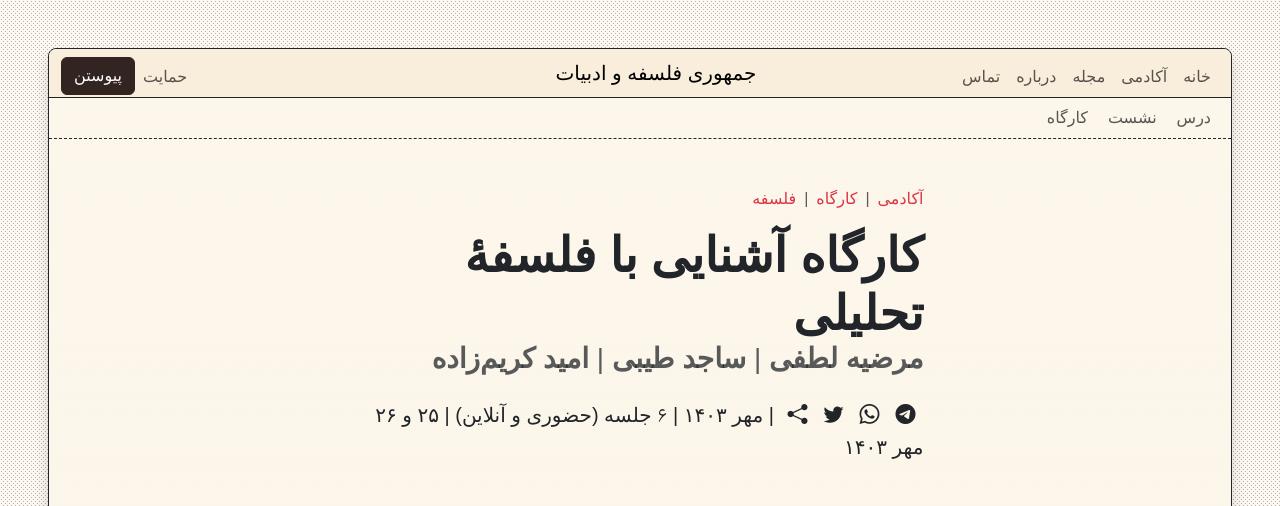
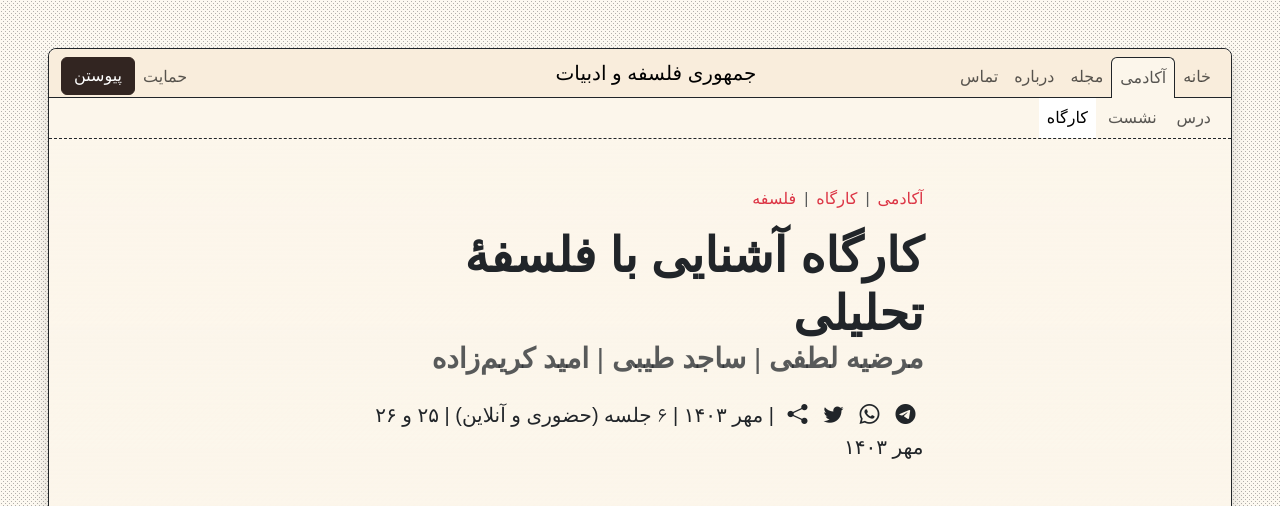
Before and after one commit to phicudemy/phicudemy.github.io, a Jekyll site: the page built from _events/2024-09-24-workshop-isfahan2024.md, in a window 1280 px wide. Shown: the top 506 px of the page. Built offline with Jekyll 4.4.1, drawn with Linux system fonts in a browser that asks for light colours; some web fonts are replaced; comment, search, counter and statistics services are not loaded; grey boxes are pictures that could not be loaded.

Commit message:
update navtop active tag

```diff
--- a/_data/navtop.yml
+++ b/_data/navtop.yml
@@ -2,7 +2,7 @@
   link: /
 - name: آکادمی
   link: /academy/
-  slug: courses
+  slug: academy
 - name: مجله
   link: /magazine/
   slug: magazine
--- a/_includes/navtop.html
+++ b/_includes/navtop.html
@@ -35,6 +35,12 @@
     <div class="container-fluid justify-content-between">
       <ul class="navbar-nav flex-row">
         {% for content in site.contents %}
+        {% if page.url == content.url %}
+        {%assign active = 'active' %}
+        {% elsif page.contents %}
+        {% for cont in page.contents %}{% if cont.path == content.relative_path %}{%assign active = 'active' %}{% else %}{%assign active = '' %}{%endif%}{%endfor%}
+        {% else %}{%assign active = '' %}
+        {%endif%}
         {% if content.section contains section %}
         {%assign contsize = 0 %}
         {% for post in target %}
@@ -44,7 +50,8 @@
         {%endfor%}
         {%if contsize > 0 %}
         <li class="nav-item me-3 me-lg-1">
-          <a class="nav-link d-sm-flex align-items-sm-center {% if page.url == content.url or page.contents == content.relative_path %} active {%endif%}" href="{{content.url}}">{{content.title}}</a>
+
+          <a class="nav-link d-sm-flex align-items-sm-center {{active}}" href="{{content.url}}">{{content.title}}</a>
         </li>
         {%endif%}
         {%endif%}
--- a/_layouts/course.html
+++ b/_layouts/course.html
@@ -30,7 +30,7 @@ jsFile: post.js
         </h3>
         <p class=" mt-2 lead">
           <i class="bi bi-telegram p-2"></i><i class="bi bi-whatsapp p-2"></i><i class="bi bi-twitter p-2"></i><i class="bi bi-share-fill p-2"></i> |
-          <span class="persianMonth" data-timestamp="{{page.date | date: '%s'}}"></span>
+          <span class="persianMonth" data-timestamp="{%if page.start %}{{page.start | date: '%s'}}{%else%}{{page.date | date: '%s'}}{%endif%}"></span>
           {%if page.sessions %} | <span class="font-fd">{{page.sessions}}</span> جلسه {%endif%}
           {% if page.format %}(<span>{% for frmt in page.format %}{% assign fmt = site.data.dict | where: 'en', frmt | first %}{{fmt.fa}}{% unless forloop.last %} و {% endunless %}{%endfor%}</span>){%endif%}
           {% if page.schedule %} | {{page.schedule}}{%endif%} {% if page.register %}<a class="btn d-none d-sm-block float-end btn-lg btn-first" href="{{page.register}}" target="_blank">ثبت‌نام</a>{%endif%}
```
